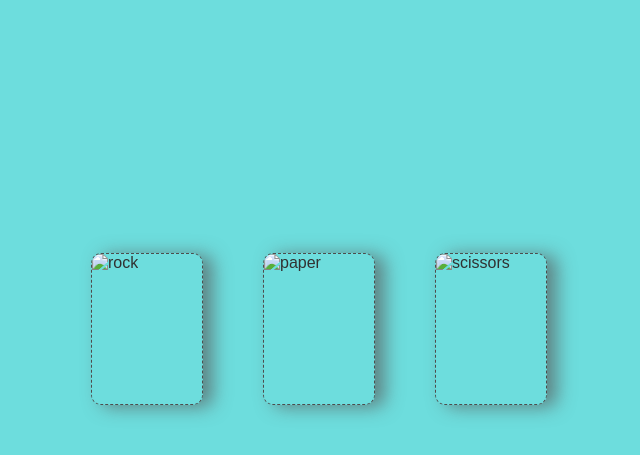
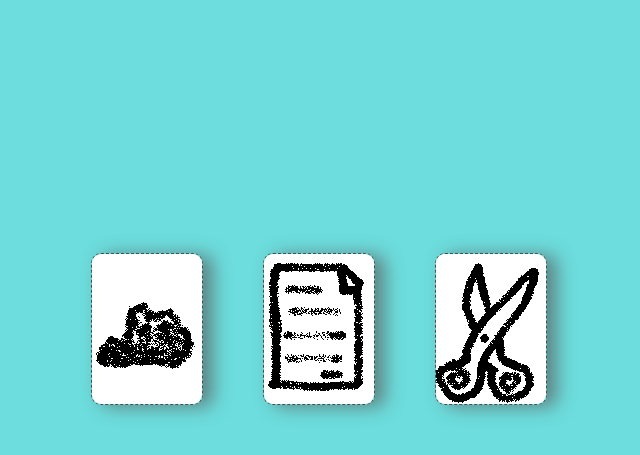
Before and after one commit to RafaelFronteira/rock-paper-scissors, a plain HTML site: page index.html in a window 1280 px wide. Shown: the part 115-570 px from the top of the page, without its empty margins (321-961 px from the left). Drawn offline with Linux system fonts and the light colour scheme; the site is published under a folder, as on GitHub Pages, so addresses that start at the root find nothing.

Commit message:
images url fixed

```diff
--- a/GameSettings.js
+++ b/GameSettings.js
@@ -44,8 +44,8 @@ function setGameHistory(userMove, cpuMove) {
     const $divScoreHistory = document.querySelector('#score-history');
     const gameHistory =
     `<div class="score-history-container">
-        <span title="${userMove}"><img class="history-img" src="/assets/${userMove}.png" alt="${userMove}"></span>
-        <span title="${cpuMove}"><img class="history-img" src="/assets/${cpuMove}.png" alt="${cpuMove}"></span>
+        <span title="${userMove}"><img class="history-img" src="./assets/${userMove}.png" alt="${userMove}"></span>
+        <span title="${cpuMove}"><img class="history-img" src="./assets/${cpuMove}.png" alt="${cpuMove}"></span>
     </div>`;
 
     $divScoreHistory.insertAdjacentHTML('afterbegin', gameHistory);
--- a/index.html
+++ b/index.html
@@ -24,20 +24,20 @@
                 <img
                     onclick="getUserMove('rock')"
                     title="rock"
-                    src="/assets/rock.png"
+                    src="./assets/rock.png"
                     width="110" height="150" alt="rock" />
             </div>
             <div class="card">
                 <img
                     onclick="getUserMove('paper')"
                     title="paper"
-                    src="/assets/paper.png" alt="paper" />
+                    src="./assets/paper.png" alt="paper" />
             </div>
             <div class="card">
                 <img
                     onclick="getUserMove('scissors')"
                     title="scissors"
-                    src="/assets/scissors.png" alt="scissors" />
+                    src="./assets/scissors.png" alt="scissors" />
             </div>
         </section>
     </main>
```
